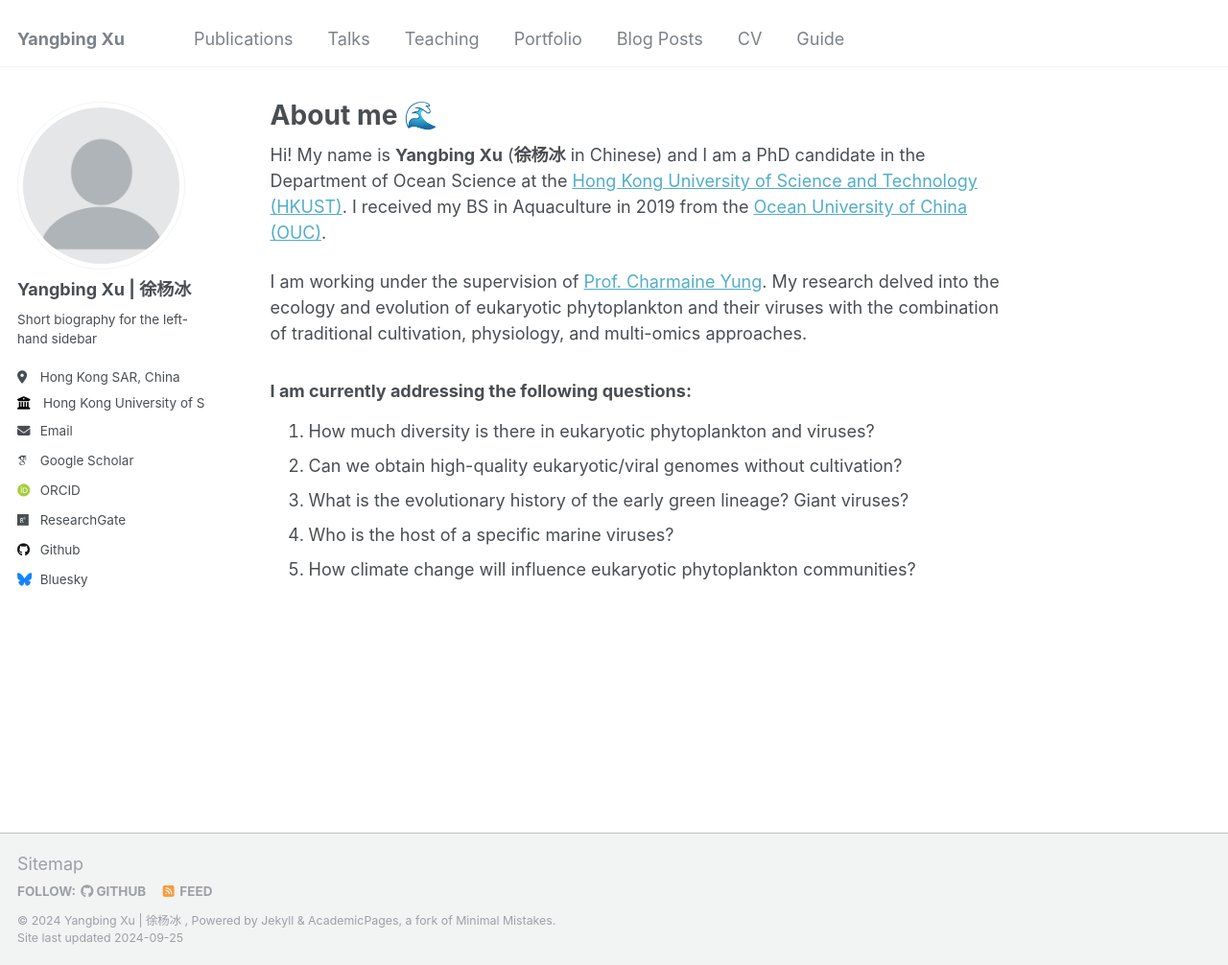
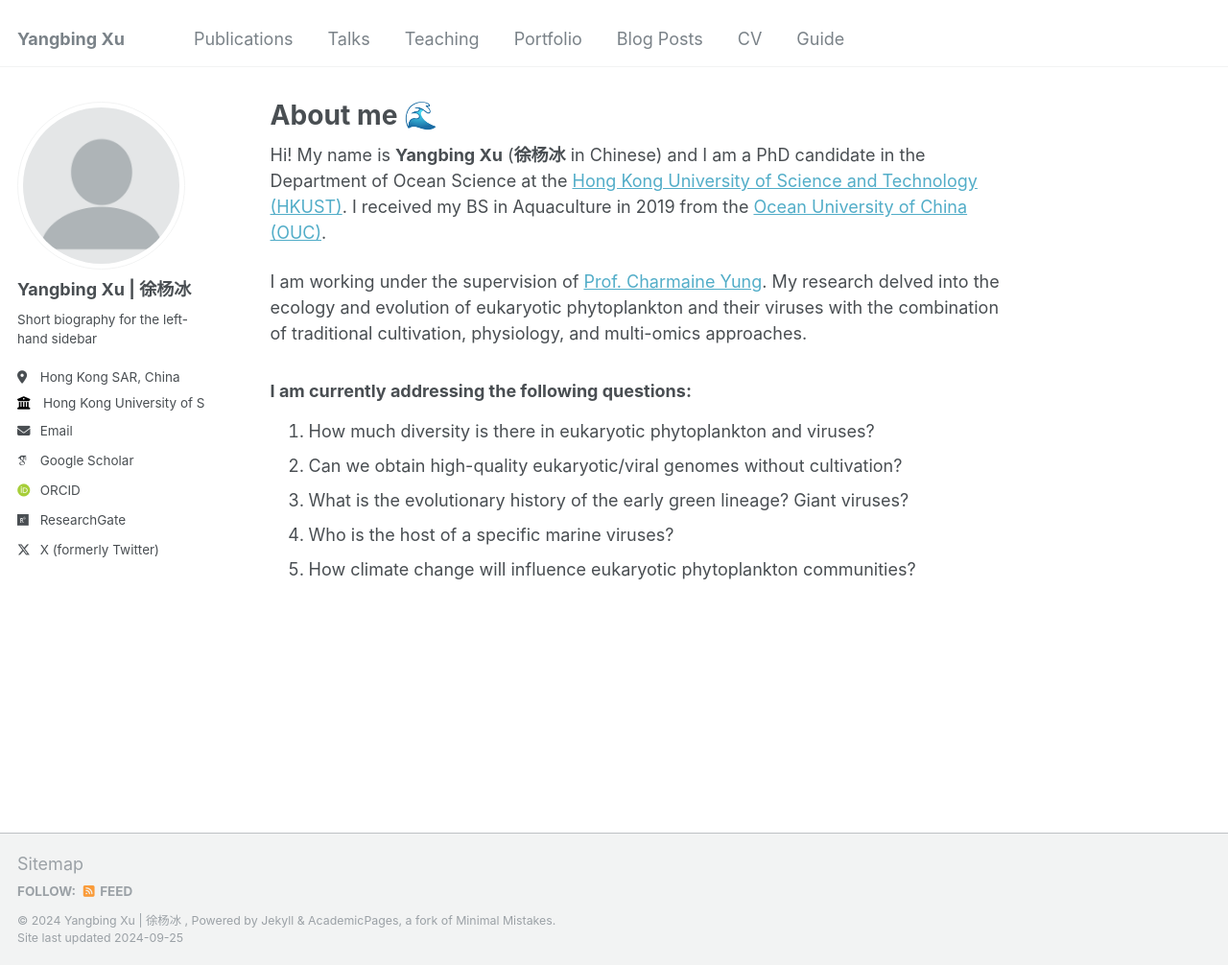
Before and after one commit to Yangbing-Ocean/yangbing, a Jekyll site: the page built from _pages/about.md, in a window 1280 px wide and 1006 px high. Shown: the whole window at 96% size. Built offline with Jekyll 4.4.1, drawn with Linux system fonts in a browser that asks for light colours; some web fonts are replaced; part of the change alters nothing that is shown.

Commit message:
Update _config.yml

```diff
--- a/_config.yml
+++ b/_config.yml
@@ -43,12 +43,12 @@ author:
   bitbucket        : # Username - Update with your username on the site
   codepen          : # Username
   dribbble         : # Username
-  github           : "academicpages"
+  github           : # Username
   kaggle           : # Username
   stackoverflow    : # User number or user number and name (i.e., use "1" or "1/jeff-atwood")
 
   # Social media
-  bluesky          : "bsky.app" # Replace this with you Bluesky username
+  #bluesky          : "bsky.app" # Replace this with you Bluesky username
   facebook         : # Username
   flickr           : # Username
   foursquare       : # Username
@@ -65,7 +65,7 @@ author:
   steam            : # Username
   telegram         : # URL
   tumblr           : # Username
-  twitter          : # Username for X / Twitter
+  twitter          : "https://x.com/XuOceanpioneer"
   vine             : # Username
   weibo            : # Username
   wikipedia        : # Username
```
